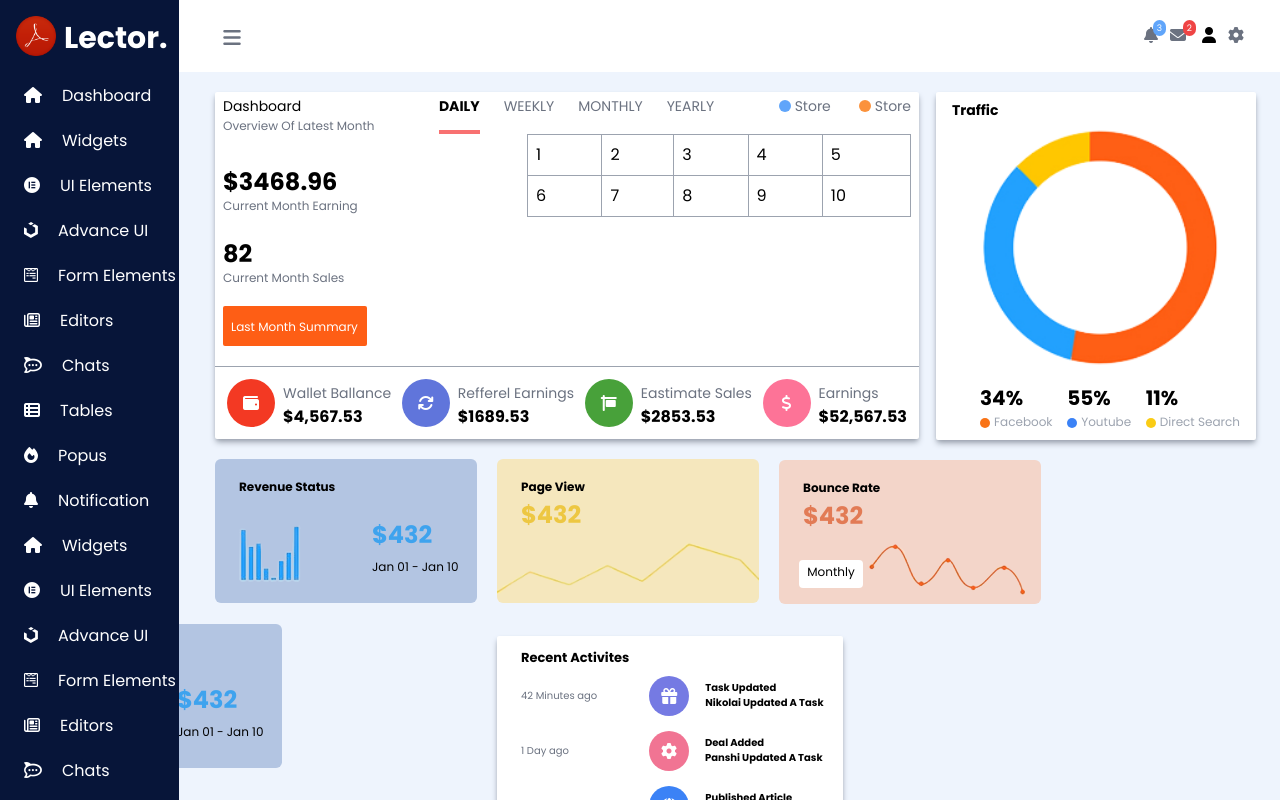
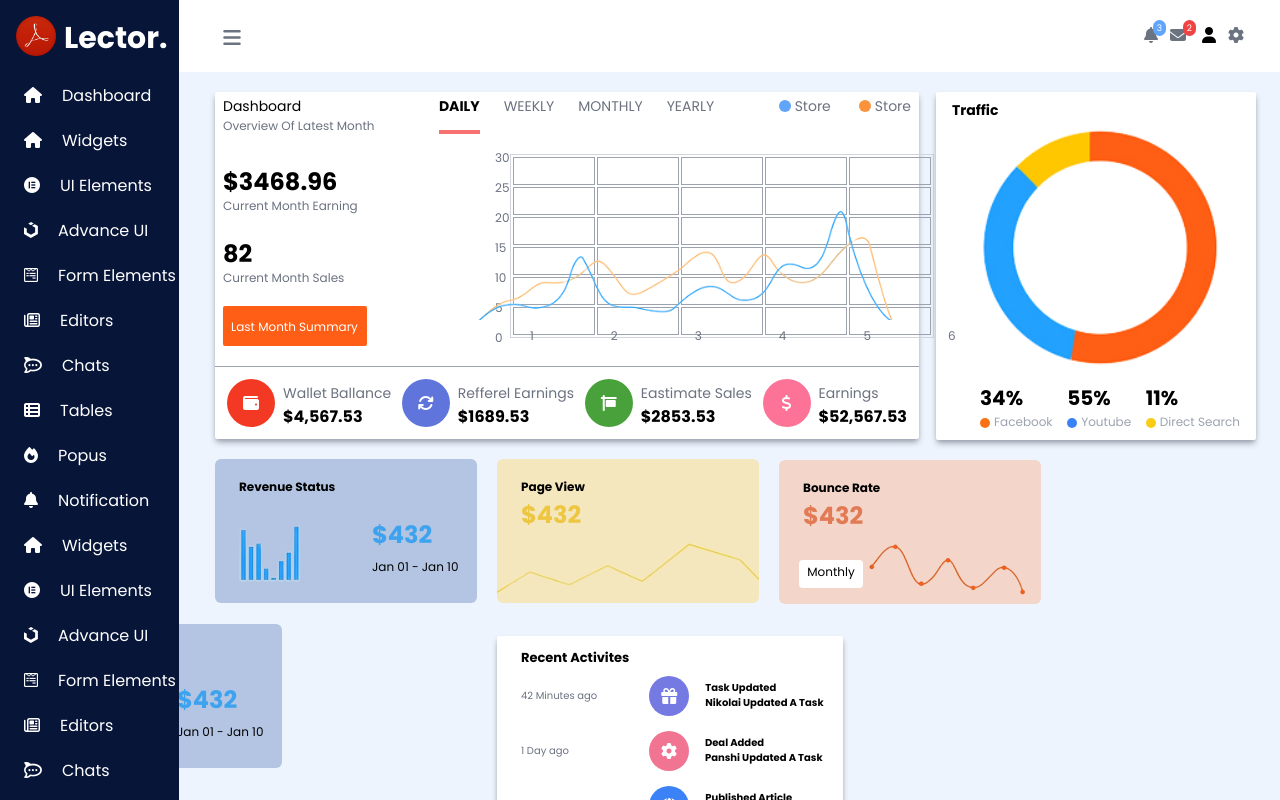
Before and after one commit to Usman-837/Admin_Dashboard_Clone, a React (Vite) app: page / in a window 1280 px wide. Shown: the top 800 px of the page. Built offline with nearby package versions, Linux system fonts and the light colour scheme.

Commit message:
add graphic table in dashboard section

```diff
--- a/src/Dashboard.jsx
+++ b/src/Dashboard.jsx
@@ -1,4 +1,5 @@
 import React from "react";
+import graph from "./assets/graph-lines.png";
 
 const Dashboard = () => {
     return (
@@ -40,23 +41,71 @@ const Dashboard = () => {
                         <a href="#" className="text-xs text-white">last month summary</a>
                     </div>
                 </div>
-                <div>
-                    <table class="border-collapse border border-solid border-gray-400 w-96">
-                        <tr>
-                            <td class="border border-solid border-gray-400 p-2">1</td>
-                            <td class="border border-solid border-gray-400 p-2">2</td>
-                            <td class="border border-solid border-gray-400 p-2">3</td>
-                            <td class="border border-solid border-gray-400 p-2">4</td>
-                            <td class="border border-solid border-gray-400 p-2">5</td>
-                        </tr>
-                        <tr>
-                            <td class="border border-solid border-gray-400 p-2">6</td>
-                            <td class="border border-solid border-gray-400 p-2">7</td>
-                            <td class="border border-solid border-gray-400 p-2">8</td>
-                            <td class="border border-solid border-gray-400 p-2">9</td>
-                            <td class="border border-solid border-gray-400 p-2">10</td>
-                        </tr>
+                <div className="text-gray-500 text-xs mt-4 space-y-3.5 ml-32">
+                    <p>30</p>
+                    <p>25</p>
+                    <p>20</p>
+                    <p>15</p>
+                    <p>10</p>
+                    <p>5</p>
+                    <p>0</p>
+                </div>
+                <div className="text-gray-500 absolute flex left-[530px] top-80 mt-2 space-x-19  text-xs">
+                    <p>1</p>
+                    <p>2</p>
+                    <p>3</p>
+                    <p>4</p>
+                    <p>5</p>
+                    <p>6</p>
+                </div>
+                <div className="mt-5 mr-1">
+                    <table class="border border-1 border-solid border-separate border-gray-300">
+                            <tr>
+                                <th class="border border-1 border-solid border-gray-400 p-[13px] px-10"></th>
+                                <th class="border border-1 border-solid border-gray-400 p-[13px] px-10"></th>
+                                <th class="border border-1 border-solid border-gray-400 p-[13px] px-10"></th>
+                                <th class="border border-1 border-solid border-gray-400 p-[13px] px-10"></th>
+                                <th class="border border-1 border-solid border-gray-400 p-[13px] px-10"></th>
+                            </tr>
+                            <tr>
+                                <th class="border border-1 border-solid border-gray-400 p-[13px] px-10"></th>
+                                <th class="border border-1 border-solid border-gray-400 p-[13px] px-10"></th>
+                                <th class="border border-1 border-solid border-gray-400 p-[13px] px-10"></th>
+                                <th class="border border-1 border-solid border-gray-400 p-[13px] px-10"></th>
+                                <th class="border border-1 border-solid border-gray-400 p-[13px] px-10"></th>
+                            </tr>
+                            <tr>
+                                <th class="border border-1 border-solid border-gray-400 p-[13px] px-10"></th>
+                                <th class="border border-1 border-solid border-gray-400 p-[13px] px-10"></th>
+                                <th class="border border-1 border-solid border-gray-400 p-[13px] px-10"></th>
+                                <th class="border border-1 border-solid border-gray-400 p-[13px] px-10"></th>
+                                <th class="border border-1 border-solid border-gray-400 p-[13px] px-10"></th>
+                            </tr>
+                            <tr>
+                                <th class="border border-1 border-solid border-gray-400 p-[13px] px-10"></th>
+                                <th class="border border-1 border-solid border-gray-400 p-[13px] px-10"></th>
+                                <th class="border border-1 border-solid border-gray-400 p-[13px] px-10"></th>
+                                <th class="border border-1 border-solid border-gray-400 p-[13px] px-10"></th>
+                                <th class="border border-1 border-solid border-gray-400 p-[13px] px-10"></th>
+                            </tr>
+                            <tr>
+                                <th class="border border-1 border-solid border-gray-400 p-[13px] px-10"></th>
+                                <th class="border border-1 border-solid border-gray-400 p-[13px] px-10"></th>
+                                <th class="border border-1 border-solid border-gray-400 p-[13px] px-10"></th>
+                                <th class="border border-1 border-solid border-gray-400 p-[13px] px-10"></th>
+                                <th class="border border-1 border-solid border-gray-400 p-[13px] px-10"></th>
+                            </tr>
+                            <tr>
+                                <th class="border border-1 border-solid border-gray-400 p-[13px] px-10"></th>
+                                <th class="border border-1 border-solid border-gray-400 p-[13px] px-10"></th>
+                                <th class="border border-1 border-solid border-gray-400 p-[13px] px-10"></th>
+                                <th class="border border-1 border-solid border-gray-400 p-[13px] px-10"></th>
+                                <th class="border border-1 border-solid border-gray-400 p-[13px] px-10"></th>
+                            </tr>
                     </table>
+                </div>
+                <div className="absolute right-1/4 mr-16 top-52 w-[420px]">
+                    <img src={graph}/>
                 </div>
             </div>
             <div className="flex justify-between border-t-[0.5px] border-solid border-gray-400 mt-5 py-3 px-3">
--- a/tailwind.config.js
+++ b/tailwind.config.js
@@ -8,7 +8,8 @@ export default {
     extend: {
       spacing: {
         '66': '262px',
-        '18': '72px'
+        '18': '72px',
+        '19': '77px'
       },
       gap: {
         '25': '97.5px',
```
